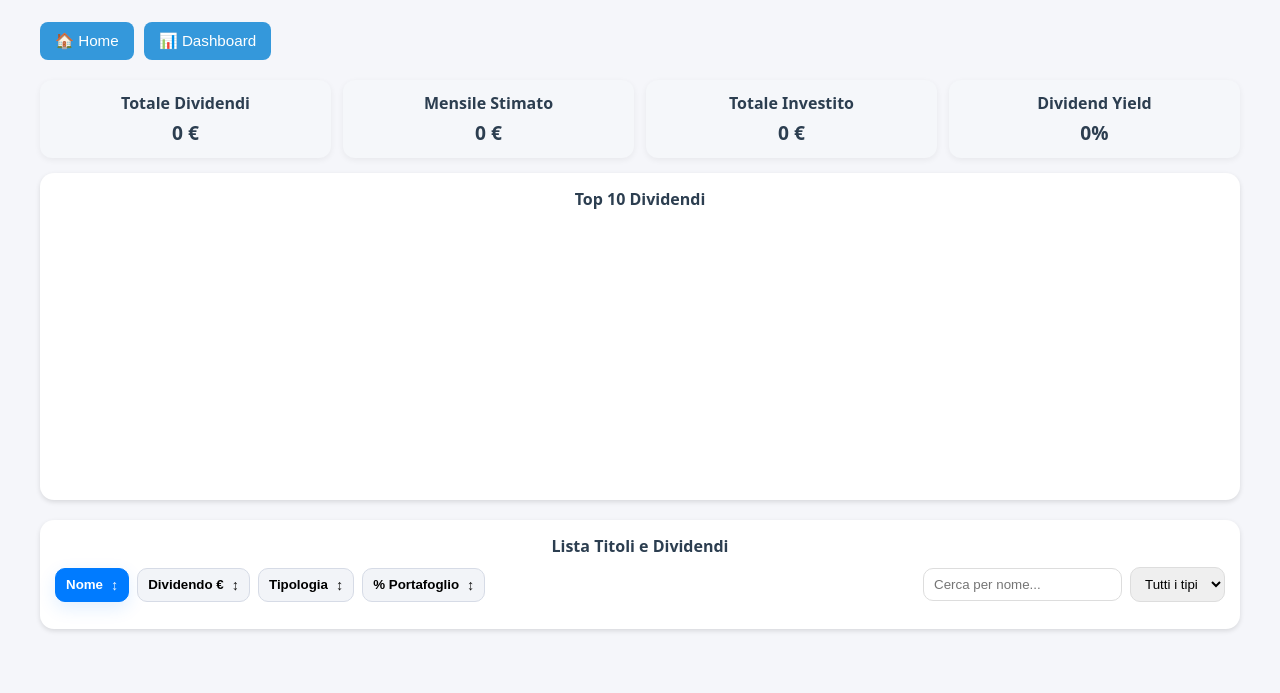
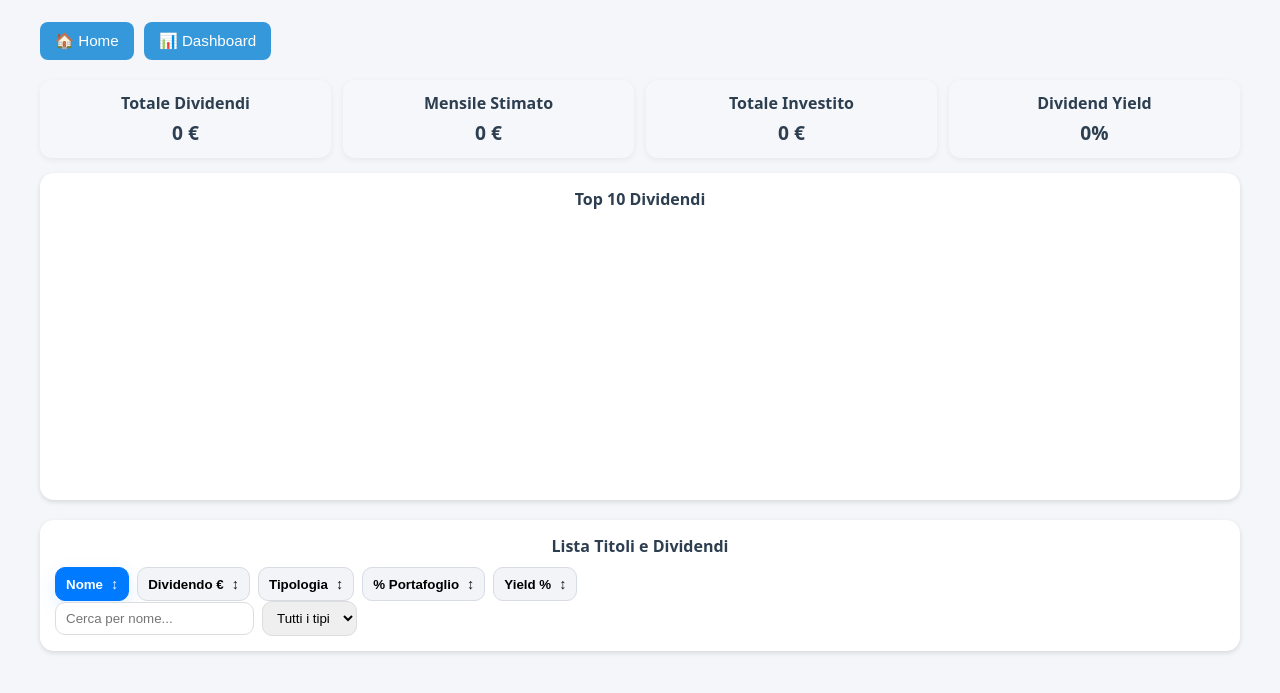
Before and after one commit to inglagattuta/Portafoglio, a plain HTML site: page dividendi.html in a window 1280 px wide. Shown: the part 93-786 px from the top of the page. Drawn offline with nearby package versions, Linux system fonts and the light colour scheme; no server answers.

Commit message:
Update dividendi.html

```diff
--- a/dividendi.html
+++ b/dividendi.html
@@ -99,13 +99,14 @@
           <h2>Lista Titoli e Dividendi</h2>
 
           <!-- CONTROLLI ORDINAMENTO -->
-          <div class="cards-controls">
          <div class="sort-group">
   <button class="sort-btn active" data-column="nome">Nome <span class="sort-indicator">↕</span></button>
   <button class="sort-btn" data-column="dividendi">Dividendo € <span class="sort-indicator">↕</span></button>
   <button class="sort-btn" data-column="tipologia">Tipologia <span class="sort-indicator">↕</span></button>
   <button class="sort-btn" data-column="percentuale_portafoglio">% Portafoglio <span class="sort-indicator">↕</span></button>
+  <button class="sort-btn" data-column="yield">Yield % <span class="sort-indicator">↕</span></button>
 </div>
+
 
             <div class="filter-group">
               <input id="searchCard" type="search" placeholder="Cerca per nome..." />
```
Lines whose indentation alone changed are shown as unchanged.
